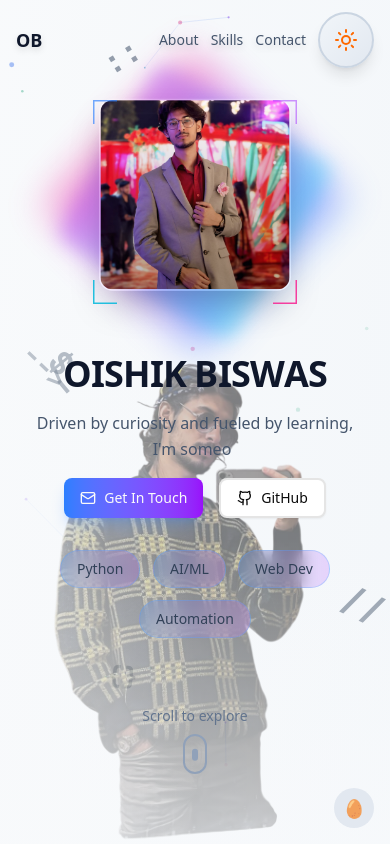
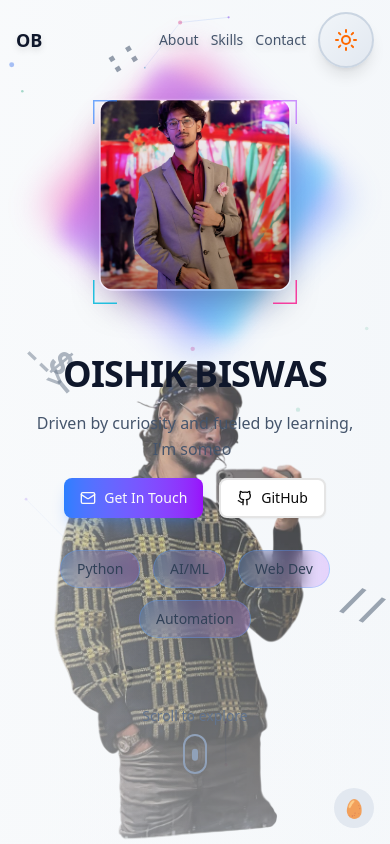
Before and after one commit to OishikBiswas123/portfolio--v2, a Next.js app: page / in a window 390 px wide. Shown: the top 844 px of the page. Built offline with nearby package versions, Linux system fonts and the light colour scheme.

Commit message:
Make mobile hero background image more visible
- Increase opacity from 0.5 to 0.7
- Reduce left-to-right gradient from 60% to 40%
- Reduce bottom fade gradient from 60% to 30%
- Background image should now be clearly visible on mobile

```diff
--- a/src/components/hero-background-image.tsx
+++ b/src/components/hero-background-image.tsx
@@ -63,7 +63,7 @@ export function HeroBackgroundImage() {
             key={isDark ? 'dark' : 'light'}
             className="absolute inset-0"
             initial={{ opacity: 0, scale: 0.9 }}
-            animate={{ opacity: 0.5, scale: 1 }}
+            animate={{ opacity: 0.7, scale: 1 }}
             exit={{ opacity: 0, scale: 1.05 }}
             transition={{ duration: 0.6, ease: "easeInOut" }}
           >
@@ -77,10 +77,10 @@ export function HeroBackgroundImage() {
         </AnimatePresence>
 
         {/* Gradient overlay for better text readability - left to right fade */}
-        <div className="absolute inset-0 bg-gradient-to-r from-slate-50/60 dark:from-slate-900/60 via-transparent to-transparent" />
+        <div className="absolute inset-0 bg-gradient-to-r from-slate-50/40 dark:from-slate-900/40 via-transparent to-transparent" />
 
         {/* Fade from bottom of background image */}
-        <div className="absolute inset-0 bg-gradient-to-t from-slate-50/60 dark:from-slate-900/60 via-transparent to-transparent" />
+        <div className="absolute inset-0 bg-gradient-to-t from-slate-50/30 dark:from-slate-900/30 via-transparent to-transparent" />
       </motion.div>
     </>
   )
```
